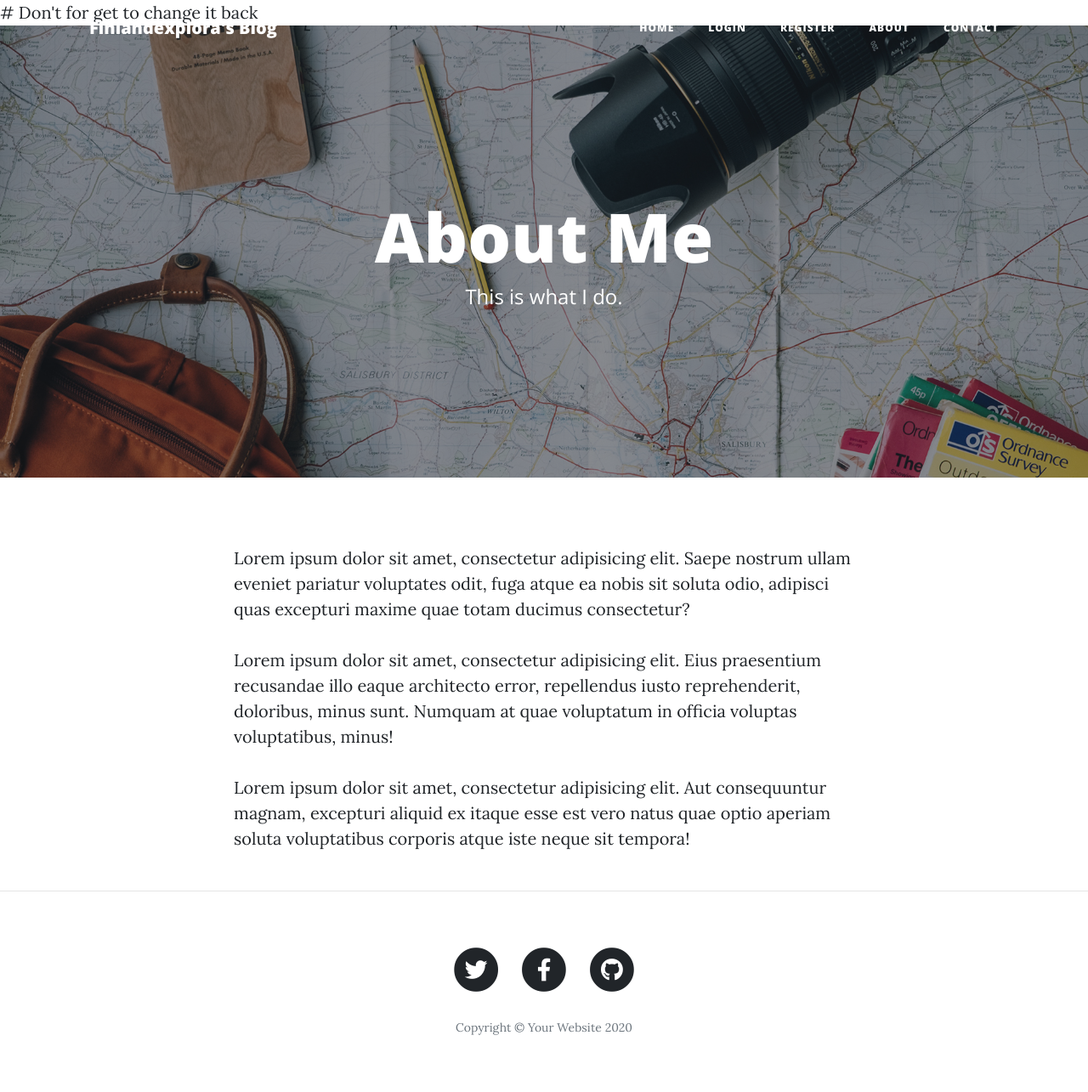
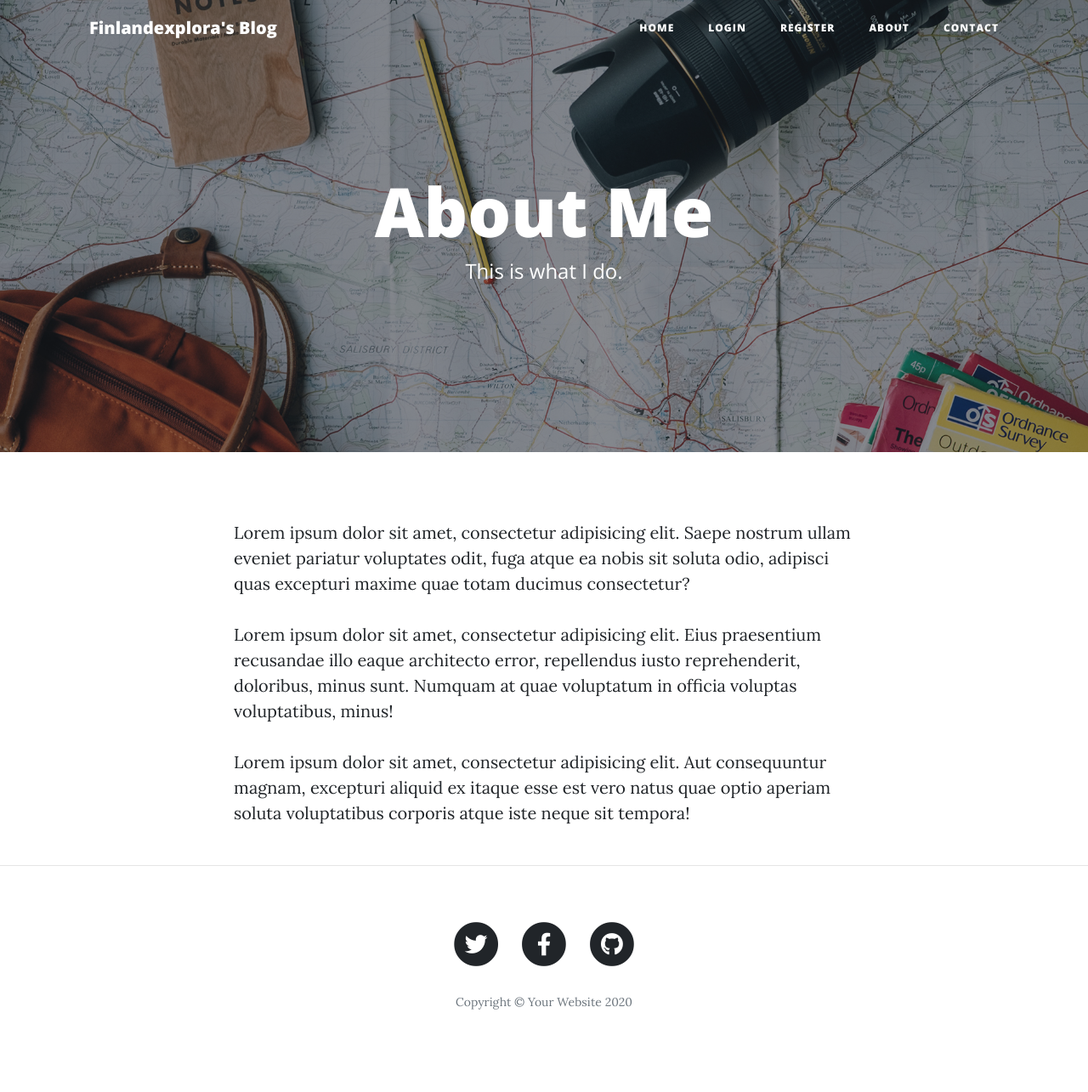
Before and after one commit to dhanat8/dhanat_8-blog, a Flask app: page /about in a window 1280 px wide. Shown: the whole page at 85% size. After the commit the page ends 1188 px from the top, so only its background shows below. Run offline with Flask 2, Linux system fonts and the light colour scheme; some libraries are stand-ins or nearby versions.

Commit message:
Update header.html

```diff
--- a/templates/header.html
+++ b/templates/header.html
@@ -7,7 +7,7 @@
   <meta name="viewport" content="width=device-width, initial-scale=1, shrink-to-fit=no">
   <meta name="description" content="">
   <meta name="author" content="">
-# Don't for get to change it back
+
   <title>Finlandexplora's Blog</title>
 
   <!-- Bootstrap core CSS -->
```
